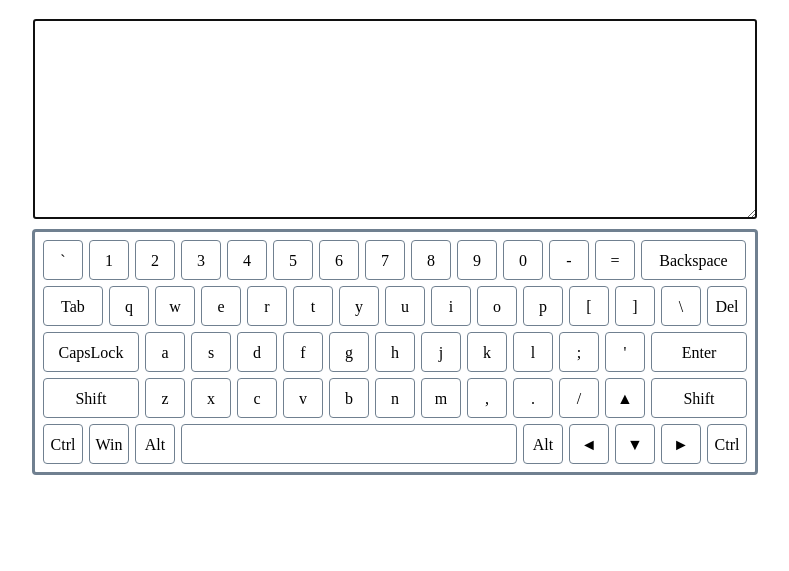
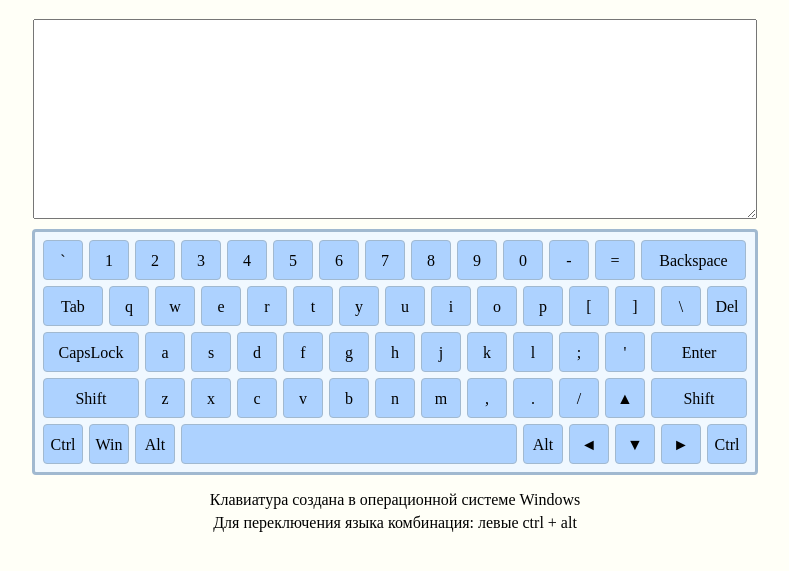
Before and after one commit to SAKURALIX/virtual-keyboard, a plain HTML site: page VirtualKeyboard/index.html in a window 1280 px wide. Shown: the part 69-640 px from the top of the page, without its empty margins (245-1034 px from the left). Drawn offline with Linux system fonts and the light colour scheme.

Commit message:
feat: add colors and descriptions

```diff
--- a/VirtualKeyboard/index.js
+++ b/VirtualKeyboard/index.js
@@ -370,6 +370,7 @@ keyRightSlash.textContent = '/'
 
 const keyArrowUp = document.createElement('div');
 keyArrowUp.className = 'key';
+keyArrowUp.dataset.id = '9650';
 keyRow4.append(keyArrowUp);
 keyArrowUp.textContent = '▲'
 
@@ -403,6 +404,7 @@ keyLeftAlt.textContent = 'Alt'
 
 const keySpace = document.createElement('div');
 keySpace.className = 'key';
+keySpace.dataset.id = '32';
 keySpace.classList.add('space');
 keyRow5.append(keySpace);
 keySpace.textContent = ' '
@@ -414,16 +416,19 @@ keyRightAlt.textContent = 'Alt'
 
 const keyArrowLeft = document.createElement('div');
 keyArrowLeft.className = 'key';
+keyArrowLeft.dataset.id = '9668';
 keyRow5.append(keyArrowLeft);
 keyArrowLeft.textContent = '◄'
 
 const keyArrowDown = document.createElement('div');
 keyArrowDown.className = 'key';
+keyArrowDown.dataset.id = '9660';
 keyRow5.append(keyArrowDown);
 keyArrowDown.textContent = '▼'
 
 const keyArrowRight = document.createElement('div');
 keyArrowRight.className = 'key';
+keyArrowRight.dataset.id = '9658';
 keyRow5.append(keyArrowRight);
 keyArrowRight.textContent = '►'
 
@@ -433,6 +438,17 @@ keyRow5.append(keyRightCtrl);
 keyRightCtrl.textContent = 'Ctrl'
 
 
+
+
+const creationSystem = document.createElement('p');
+creationSystem.className = 'creationSystem';
+creationSystem.textContent = 'Клавиатура создана в операционной системе Windows';
+wrapper.append(creationSystem);
+
+const languageCombination = document.createElement('p');
+languageCombination.className = 'languageCombination';
+languageCombination.textContent = 'Для переключения языка комбинация: левыe ctrl + alt';
+wrapper.append(languageCombination);
 
 
 
@@ -448,32 +464,23 @@ document.onkeypress = function(event) {
     })
 
     document.querySelector('.key[data-id="' + event.keyCode +'"]').classList.add('active');
+    textarea.innerHTML += String.fromCharCode(event.keyCode);
+
     setTimeout(()=>{ document.querySelector('.key[data-id="' + event.keyCode +'"]').classList.remove('active'); }, 200);
 }
 
 document.querySelectorAll('.key').forEach(function(element) {
     element.onclick = function(event){
-        textarea.focus()
 
         document.querySelectorAll('.key').forEach(function(element) {
             element.classList.remove('active');
         });
         let code = this.getAttribute('data-id');
         textarea.innerHTML += String.fromCharCode(code);
-        // this.classList.add('active');
         console.log(code);
-        // textarea.focus()
 
     }
 });
-
-// console.log(String.fromCharCode(109))
-
-textarea.focus()
-
-
-
-
 
 
 
--- a/VirtualKeyboard/style.css
+++ b/VirtualKeyboard/style.css
@@ -1,6 +1,7 @@
 html {
     scroll-behavior: smooth;
     box-sizing: border-box;
+    background: #fffff7;
 }
 
 *, *::after, *::before{
@@ -23,9 +24,10 @@ html {
 
 .keyboard {
     padding: 5px;
-    border: 3px solid slategrey;
+    border: 3px solid #a1b9d0;
     border-radius: 4px;
     position: relative;
+    background-color: aliceblue;
 }
 
 .keyRow::after {
@@ -38,17 +40,18 @@ html {
     float: left;
     width: 40px;
     height: 40px;
-    border: 1px solid slategrey;
+    border: 1px solid #a1b9d0;
     border-radius: 4px;
     margin: 3px;
     padding: 4px;
     text-align: center;
     line-height: 32px;
+    background-color: rgb(173, 210, 300);
 }
 
 .key:hover {
     color: #fff;
-    background: slategrey;
+    background: #a1b9d0;
     cursor: pointer;
     transition: .3s;
 }
@@ -84,3 +87,11 @@ html {
 .space {
     width: 336px;
 }
+
+.creationSystem {
+    margin-bottom: 0;
+}
+
+.languageCombination {
+    margin-top: 5px;
+}
```
